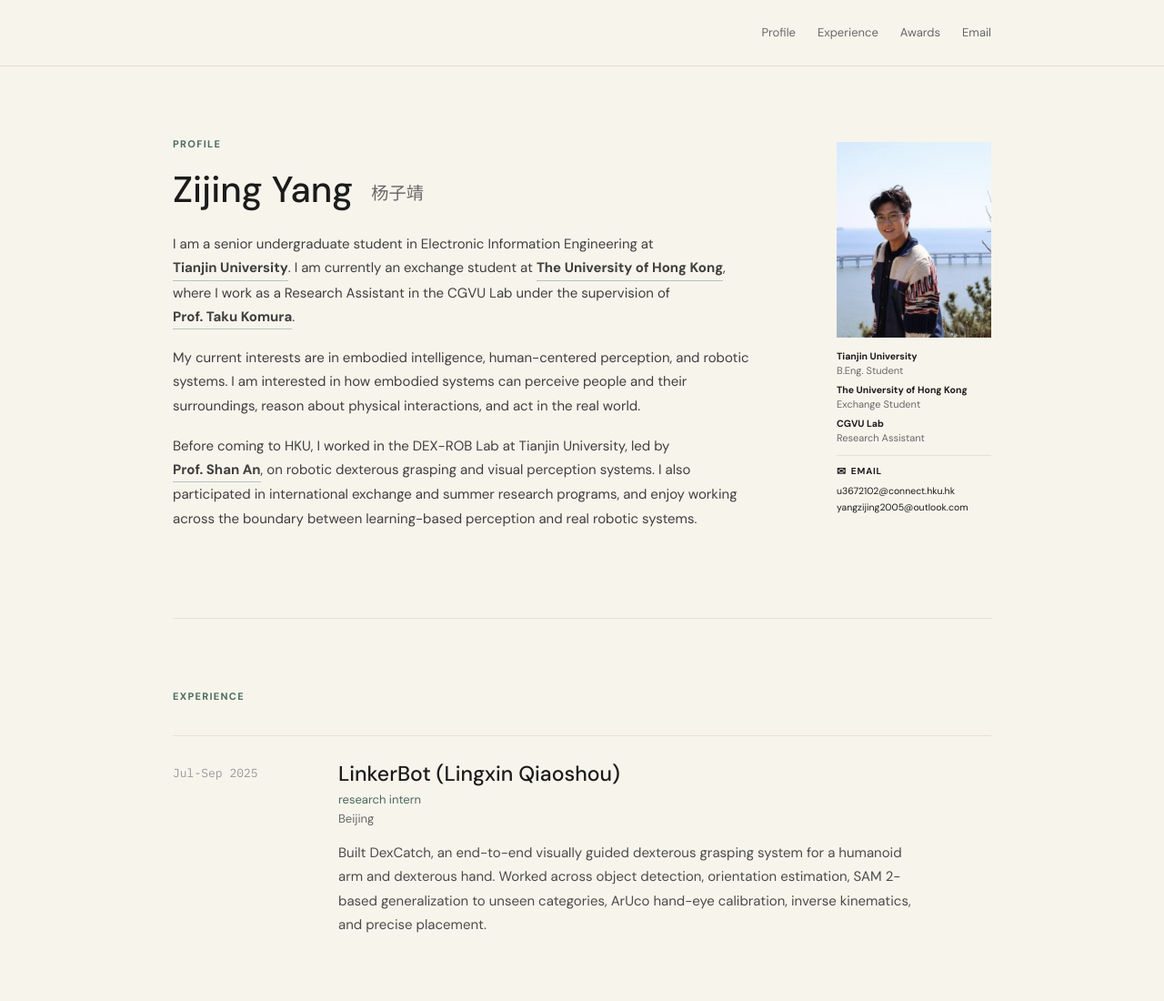
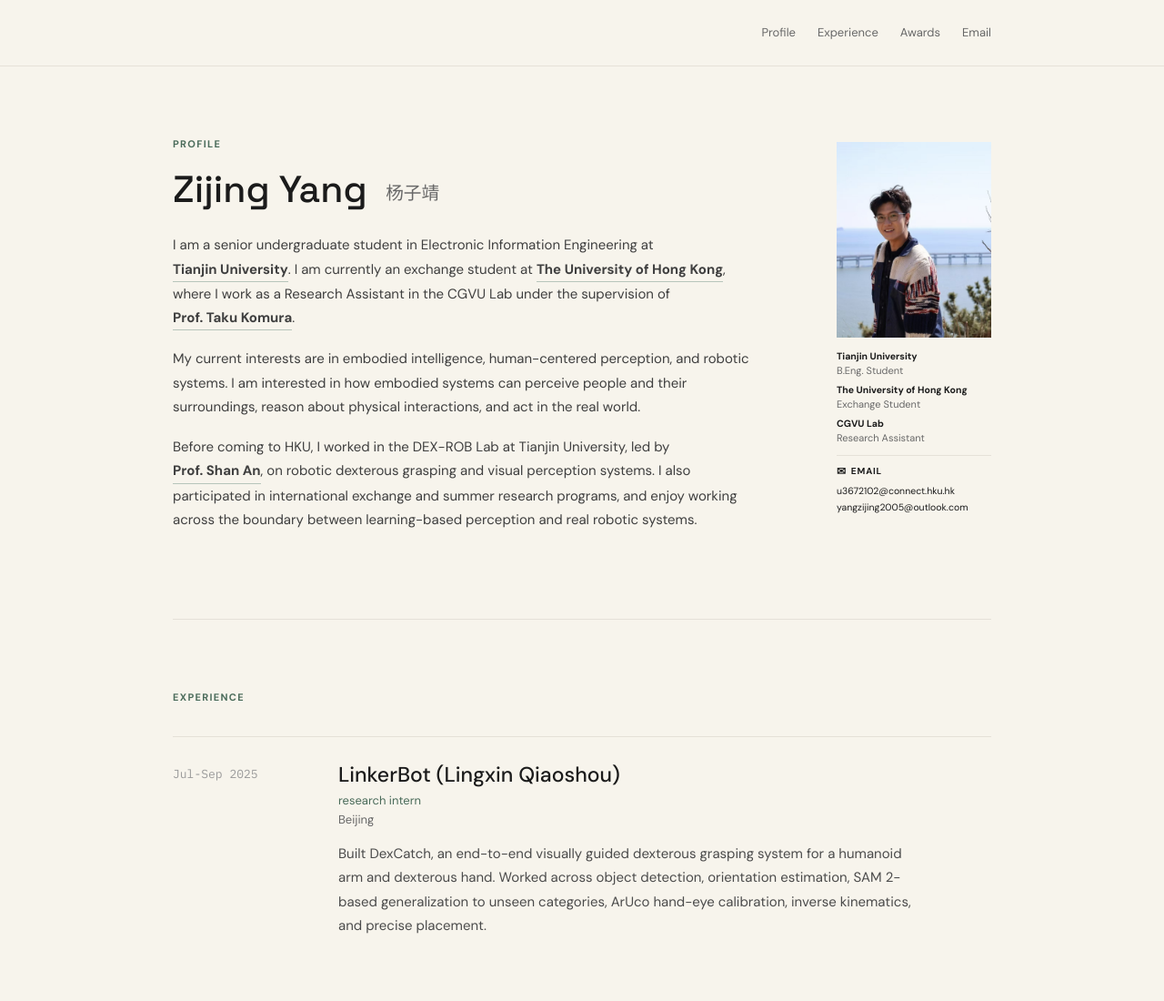
Before and after one commit to yangzijing0601/yangzijing0601.github.io, a plain HTML site: page index.html in a window 1280 px wide. Shown: the top 1100 px of the page at 91% size. Drawn offline with Linux system fonts and the light colour scheme.

Commit message:
Refine name typography

```diff
--- a/index.html
+++ b/index.html
@@ -8,7 +8,7 @@
   <title>Zijing Yang</title>
   <link rel="preconnect" href="https://fonts.googleapis.com">
   <link rel="preconnect" href="https://fonts.gstatic.com" crossorigin>
-  <link href="https://fonts.googleapis.com/css2?family=DM+Sans:wght@400;500;600;700&family=IBM+Plex+Mono:wght@400;500&display=swap" rel="stylesheet">
+  <link href="https://fonts.googleapis.com/css2?family=DM+Sans:wght@400;500;600;700&family=IBM+Plex+Mono:wght@400;500&family=Space+Grotesk:wght@400;500;600;700&display=swap" rel="stylesheet">
   <link rel="stylesheet" href="styles.css">
 </head>
 <body>
--- a/styles.css
+++ b/styles.css
@@ -6,6 +6,7 @@
   --accent: #4a6b5a;
   --page: #f7f4ec;
   --sans: "DM Sans", "Segoe UI", "Helvetica Neue", Arial, sans-serif;
+  --display: "Space Grotesk", "DM Sans", "Segoe UI", Arial, sans-serif;
   --mono: "IBM Plex Mono", "SFMono-Regular", Consolas, "Liberation Mono", monospace;
 }
 
@@ -99,8 +100,9 @@ h3 {
 
 h1 {
   margin-bottom: 24px;
-  font-family: var(--sans);
-  font-size: 40px;
+  font-family: var(--display);
+  font-size: 41px;
+  font-weight: 500;
   letter-spacing: 0;
   line-height: 1.12;
 }
```
